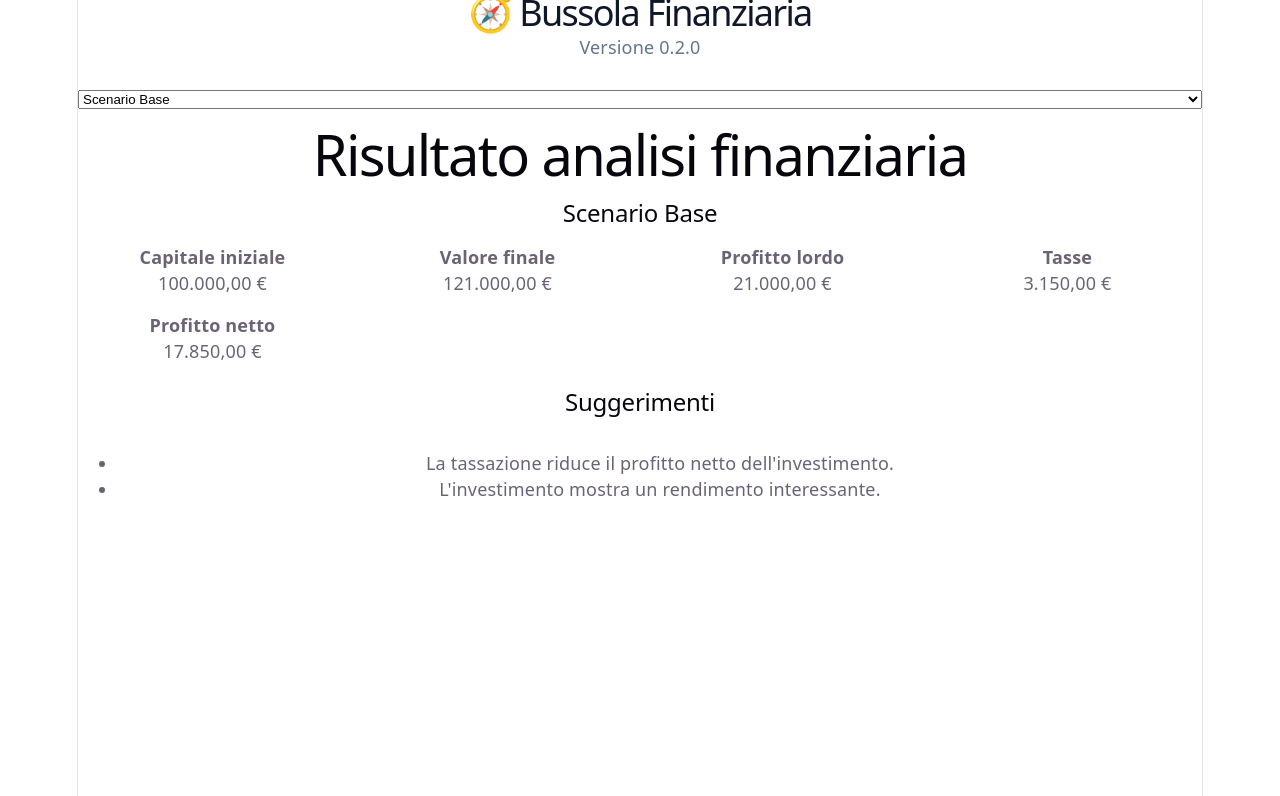
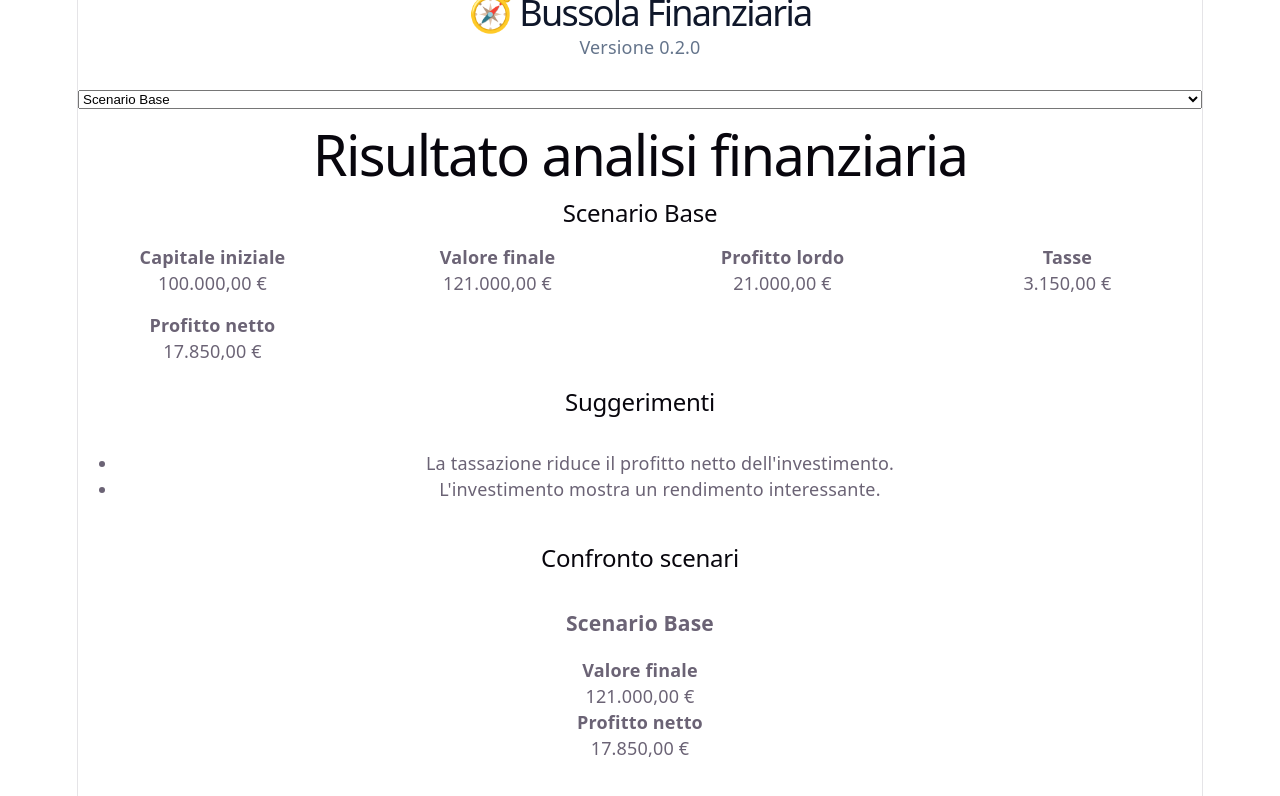
Before and after one commit to carlosciarrinovideo1-svg/Bussola-Finanziaria, a React (Vite) app in the folder frontend/: page / in a window 1280 px wide. Shown: the top 796 px of the page. Built offline with nearby package versions, Linux system fonts and the light colour scheme.

Commit message:
BF-0057: aggiunge confronto scenari dashboard

```diff
--- a/frontend/src/App.tsx
+++ b/frontend/src/App.tsx
@@ -8,9 +8,19 @@ import Dashboard from "./components/Dashboard";
 
 import ScenarioSelector from "./components/scenario/ScenarioSelector";
 
+import ScenarioComparison from "./components/scenario/ScenarioComparison";
+
 import {
   defaultScenarios,
 } from "./scenarios";
+
+import {
+  loadDashboards,
+} from "./dashboard";
+
+import {
+  exampleTaxRule,
+} from "./dashboard/demoDashboard";
 
 
 function App() {
@@ -18,6 +28,13 @@ function App() {
   const [selectedScenario, setSelectedScenario] =
     useState(
       defaultScenarios[0]
+    );
+
+
+  const comparisonData =
+    loadDashboards(
+      defaultScenarios,
+      exampleTaxRule,
     );
 
 
@@ -34,6 +51,10 @@ function App() {
       <Dashboard
         scenario={selectedScenario}
       />
+
+      <ScenarioComparison
+        dashboards={comparisonData}
+      />
     </>
   );
 }
--- /dev/null
+++ b/frontend/src/components/scenario/ScenarioComparison.tsx
@@ -0,0 +1,52 @@
+import type {
+  DashboardViewModel,
+} from "../../dashboard";
+
+import DashboardSection from "../dashboard/DashboardSection";
+
+import FinancialCard from "../dashboard/FinancialCard";
+
+
+interface ScenarioComparisonProps {
+
+  dashboards: DashboardViewModel[];
+
+}
+
+
+export default function ScenarioComparison({
+  dashboards,
+}: ScenarioComparisonProps) {
+
+  return (
+
+    <DashboardSection title="Confronto scenari">
+
+      {dashboards.map(
+        dashboard => (
+
+          <div key={dashboard.scenarioName}>
+
+            <h3>
+              {dashboard.scenarioName}
+            </h3>
+
+            <FinancialCard
+              label="Valore finale"
+              value={dashboard.finalValue}
+            />
+
+            <FinancialCard
+              label="Profitto netto"
+              value={dashboard.netProfit}
+            />
+
+          </div>
+
+        )
+      )}
+
+    </DashboardSection>
+
+  );
+}
```
